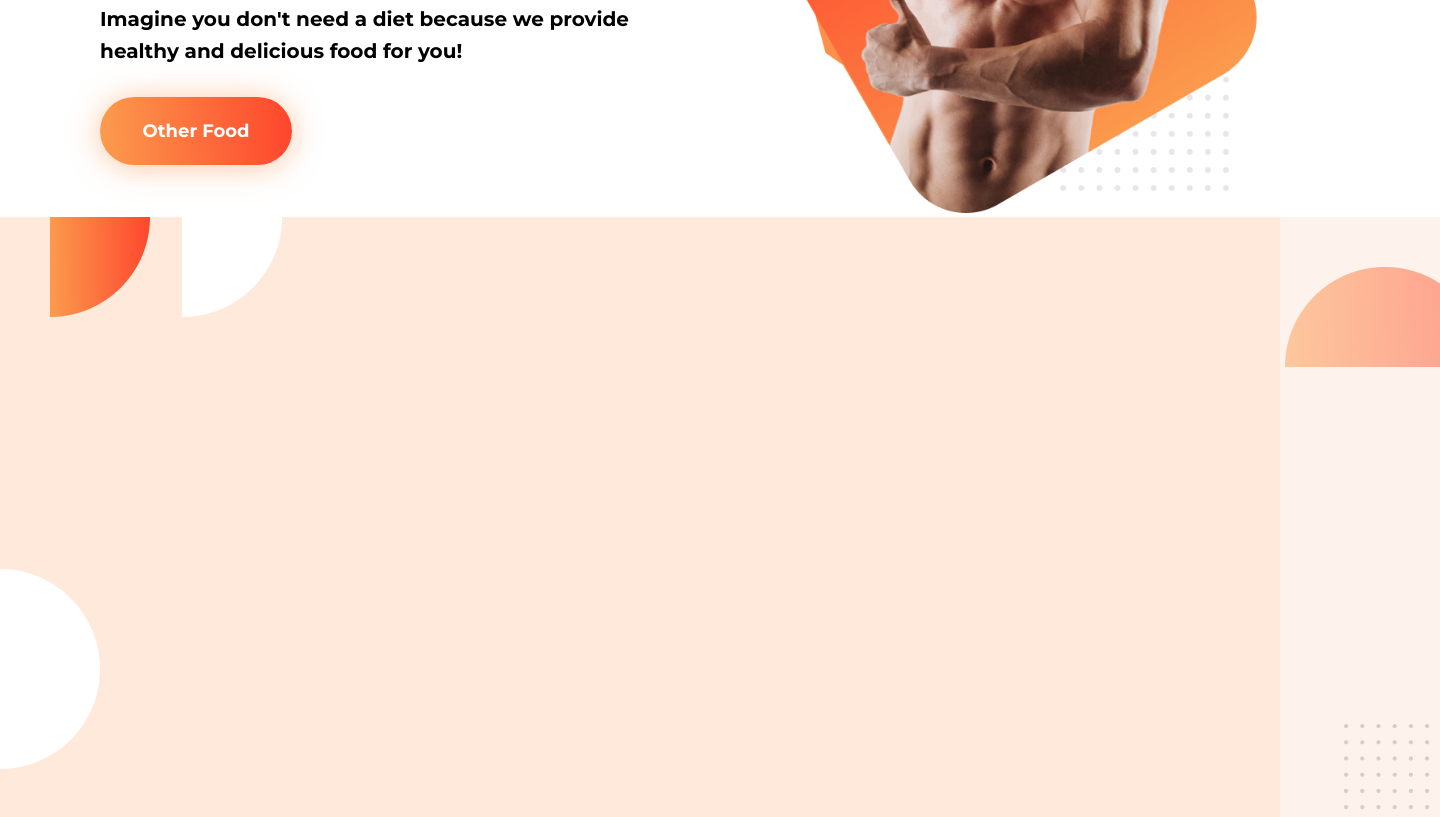
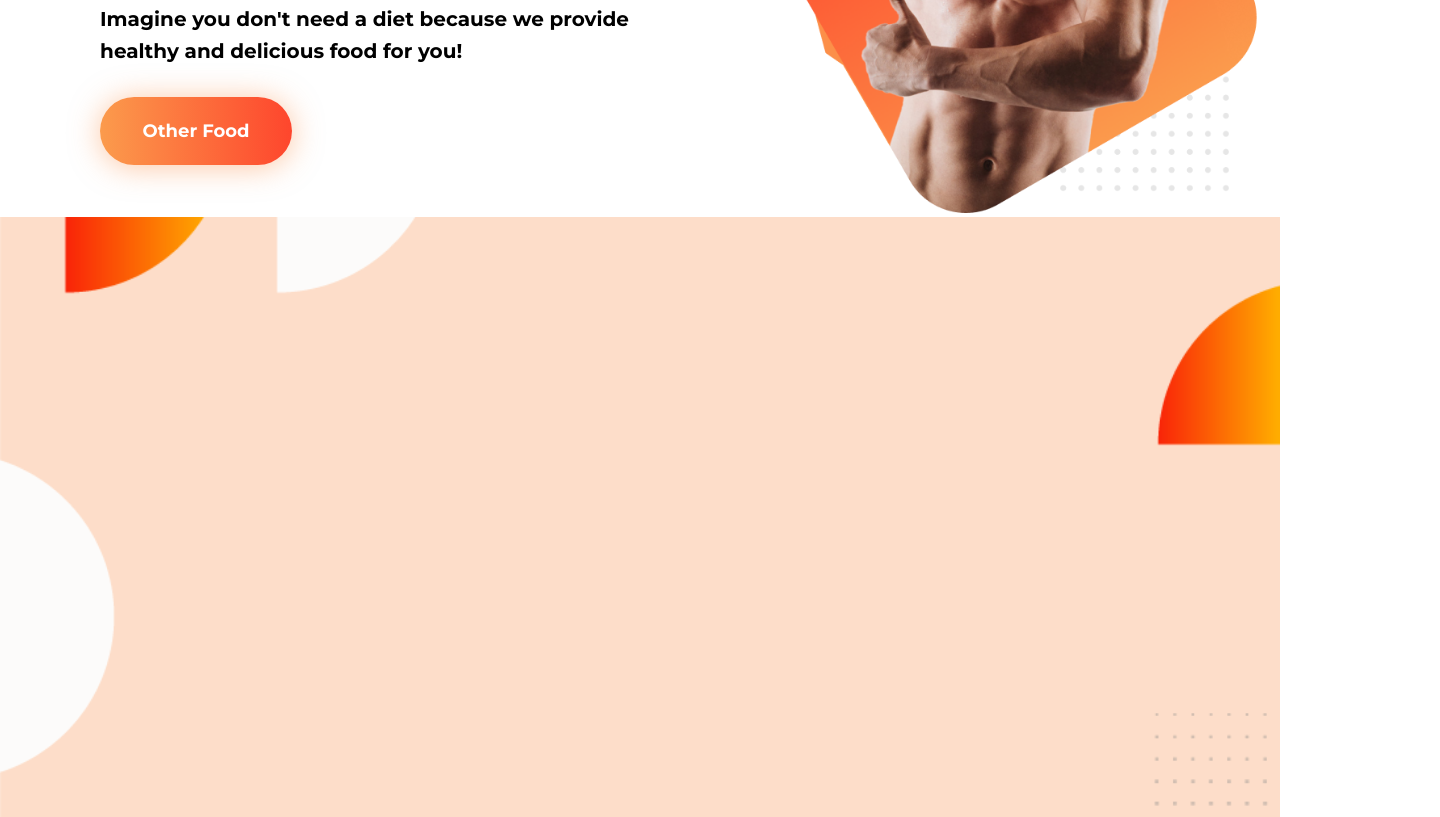
Before and after one commit to Nahid-Hasan-Sourav/Eat-Healthy-Food, a plain HTML site: page index.html in a window 1280 px wide. Shown: the part 391-1208 px from the top of the page, 1440 px wide, since content can reach past the window. Drawn offline with Linux system fonts and the light colour scheme.

Commit message:
Added about section

```diff
--- a/style.css
+++ b/style.css
@@ -79,15 +79,13 @@
     background: rgba(252, 143, 73, 0.1);
 }
 .about-me{
-    background-image: url("Images/About-me.png");
+    background-image: url("Images/About_Mee.png");
     background-repeat: no-repeat;
     background-position: center;
     background-size: cover  ;
-    height: 600px;
+    height:600px;
     width: 100%;
-    width: 1440px;
-    background-size: cover;
-    z-index: 1;
-    position: relative;
+
+
 
 }
```
Also changed, not shown: Images/About_Mee.png (added).
